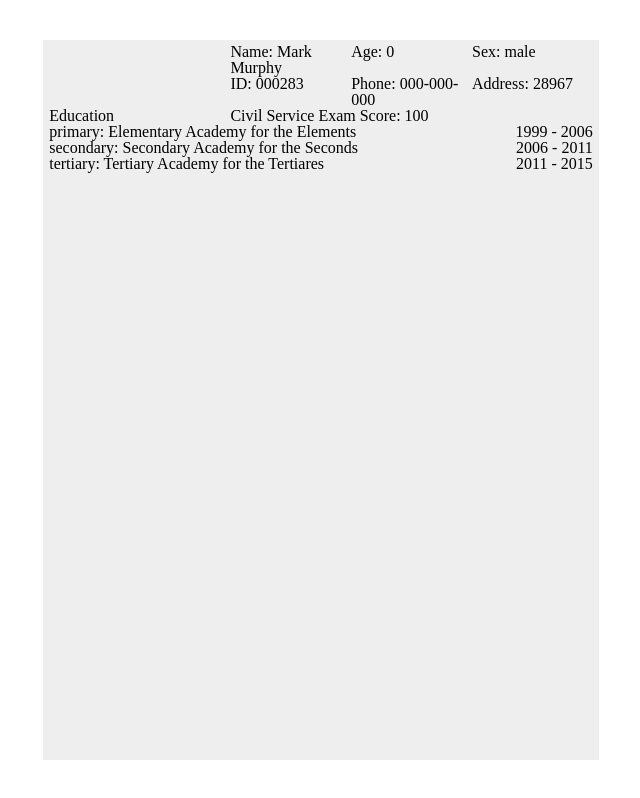
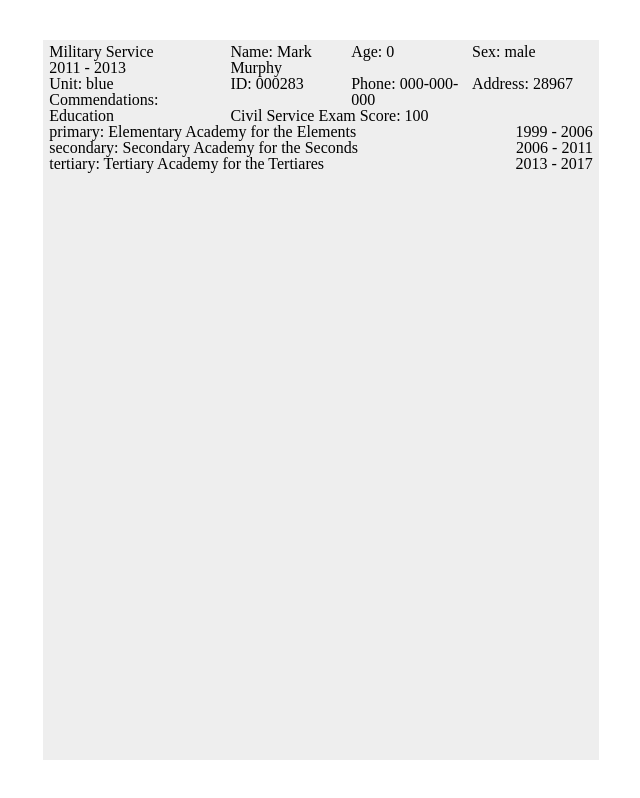
Before and after one commit to boathouse2112/cv_project, a React (Create React App) app: page / in a window 1280 px wide. Shown: the whole page, without its empty margins (319-959 px from the left). Built offline with nearby package versions, Linux system fonts and the light colour scheme.

Commit message:
Add MilitaryService component

```diff
--- a/src/App.tsx
+++ b/src/App.tsx
@@ -1,12 +1,14 @@
 import React, { Component } from 'react';
 import './App.css';
 import { EducationData } from './components/Education';
+import { MilitaryServiceData } from './components/MilitaryService';
 import { PersonalInformationData } from './components/PersonalInformation';
 import Resume from './components/Resume';
 
 interface AppState {
   personalInformation: PersonalInformationData;
   education: EducationData;
+  militaryService: MilitaryServiceData;
 }
 
 const initialState: AppState = {
@@ -35,9 +37,15 @@ const initialState: AppState = {
     tertiary: {
       educationPhase: 'tertiary',
       schoolName: 'Tertiary Academy for the Tertiares',
-      startYear: 2011,
-      endYear: 2015,
+      startYear: 2013,
+      endYear: 2017,
     },
+  },
+  militaryService: {
+    startYear: 2011,
+    endYear: 2013,
+    unit: 'blue',
+    commendations: [],
   },
 };
 
--- /dev/null
+++ b/src/components/MilitaryService.tsx
@@ -0,0 +1,31 @@
+import { Component } from 'react';
+
+interface MilitaryServiceData {
+  startYear: number;
+  endYear: number;
+  unit: string;
+  commendations: string[]; // Max 3 commendations
+}
+
+class MilitaryService extends Component<MilitaryServiceData, {}> {
+  render() {
+    return (
+      <div>
+        <div>Military Service</div>
+        <div>
+          {this.props.startYear} - {this.props.endYear}
+        </div>
+        <div>Unit: {this.props.unit}</div>
+        <div>
+          <div>Commendations: </div>
+          <div>{this.props.commendations[0] ?? ''}</div>
+          <div>{this.props.commendations[1] ?? ''}</div>
+          <div>{this.props.commendations[2] ?? ''}</div>
+        </div>
+      </div>
+    );
+  }
+}
+
+export type { MilitaryServiceData };
+export default MilitaryService;
--- a/src/components/Resume.tsx
+++ b/src/components/Resume.tsx
@@ -1,6 +1,7 @@
 import { Component } from 'react';
 import { AppState } from '../App';
 import Education from './Education';
+import MilitaryService from './MilitaryService';
 import PersonalInformation from './PersonalInformation';
 import './Resume.css';
 
@@ -12,6 +13,7 @@ class Resume extends Component<AppState, {}> {
           {...this.props.personalInformation}
         ></PersonalInformation>
         <Education {...this.props.education}></Education>
+        <MilitaryService {...this.props.militaryService}></MilitaryService>
       </div>
     );
   }
```
